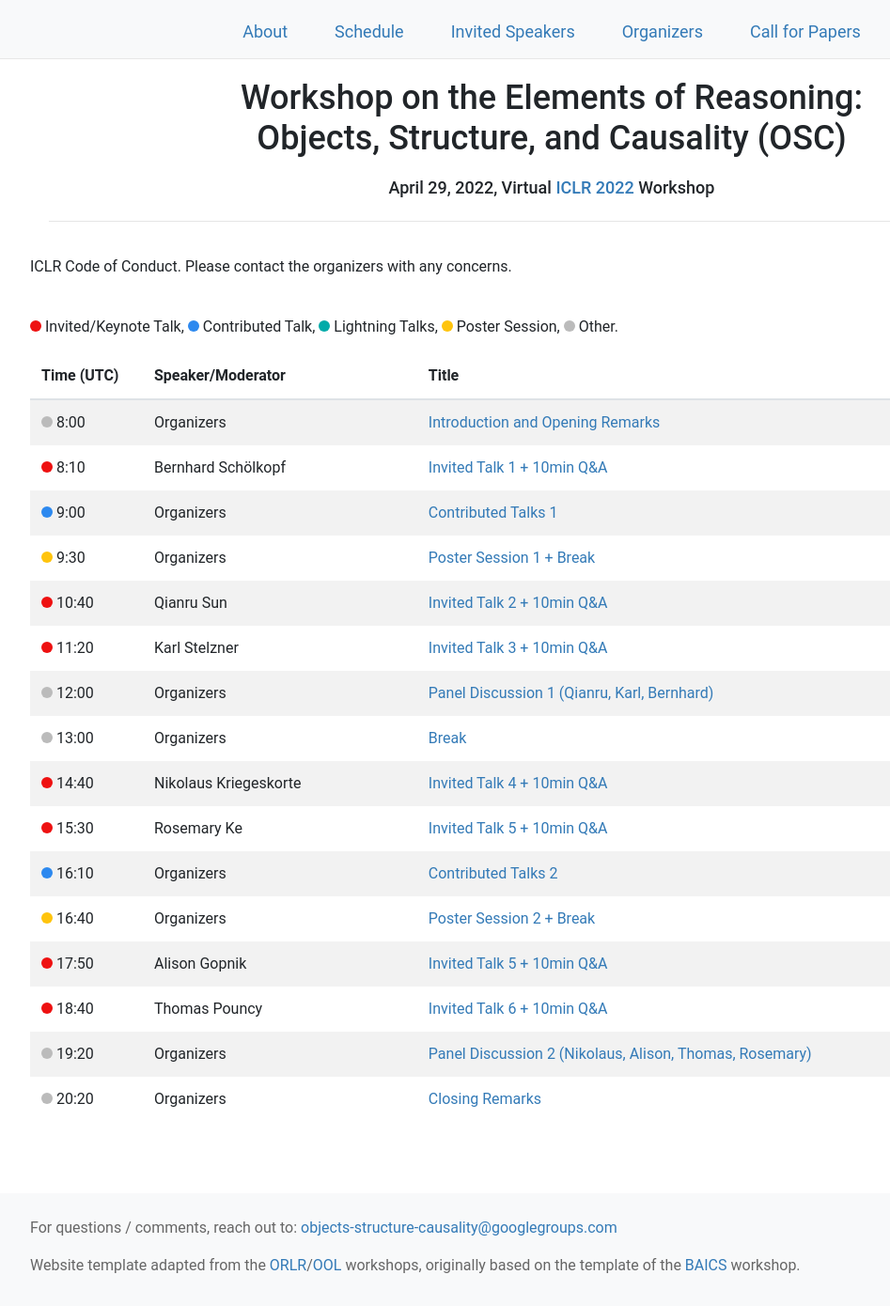
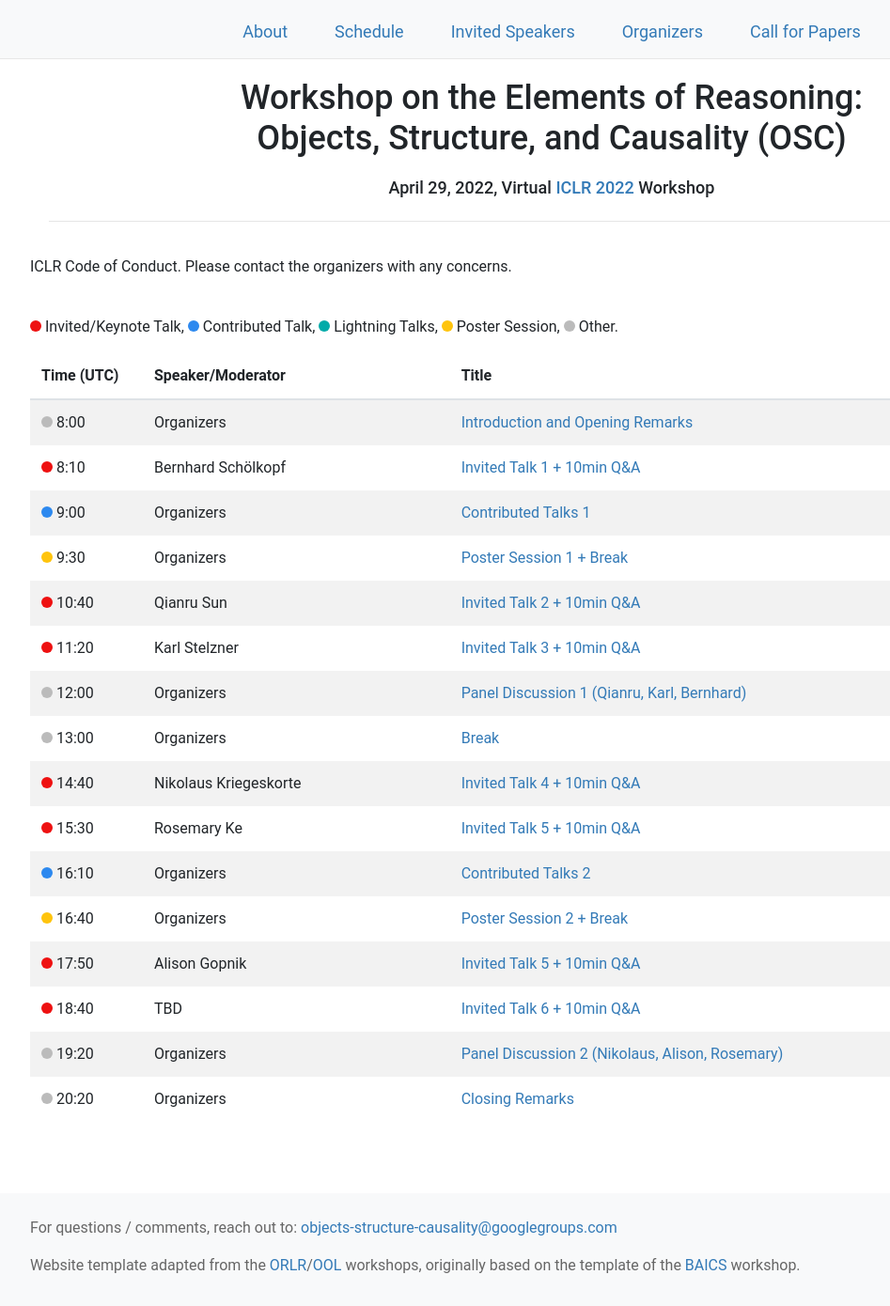
Before and after one commit to objects-structure-causality/objects-structure-causality.github.io, a Jekyll site: the page built from schedule.html, in a window 1280 px wide. Shown: the whole page at 94% size, without its empty margins (53-1000 px from the left). Built offline with Jekyll 4.4.1, drawn with Linux system fonts in a browser that asks for light colours; nearby versions of some CDN libraries.

Commit message:
Update schedule

```diff
--- a/schedule.html
+++ b/schedule.html
@@ -87,13 +87,13 @@ The workshop adheres to to the <a href="https://iclr.cc/public/CodeOfConduct">IC
     </tr>
     <tr>
       <td><span class="dot-invited-talk"></span> <span class="time-value">18:40</span></td>
-      <td> Thomas Pouncy</td>
+      <td> TBD</td>
       <td><a href="">Invited Talk 6 + 10min Q&A</a></td>
     </tr>
     <tr>
       <td><span class="dot-other-session"></span> <span class="time-value">19:20</span></td>
       <td> Organizers</td>
-      <td><a href="">Panel Discussion 2 (Nikolaus, Alison, Thomas, Rosemary)</a></td>
+      <td><a href="">Panel Discussion 2 (Nikolaus, Alison, Rosemary)</a></td>
     </tr>
     <tr>
       <td><span class="dot-other-session"></span> <span class="time-value">20:20</span></td>
```
